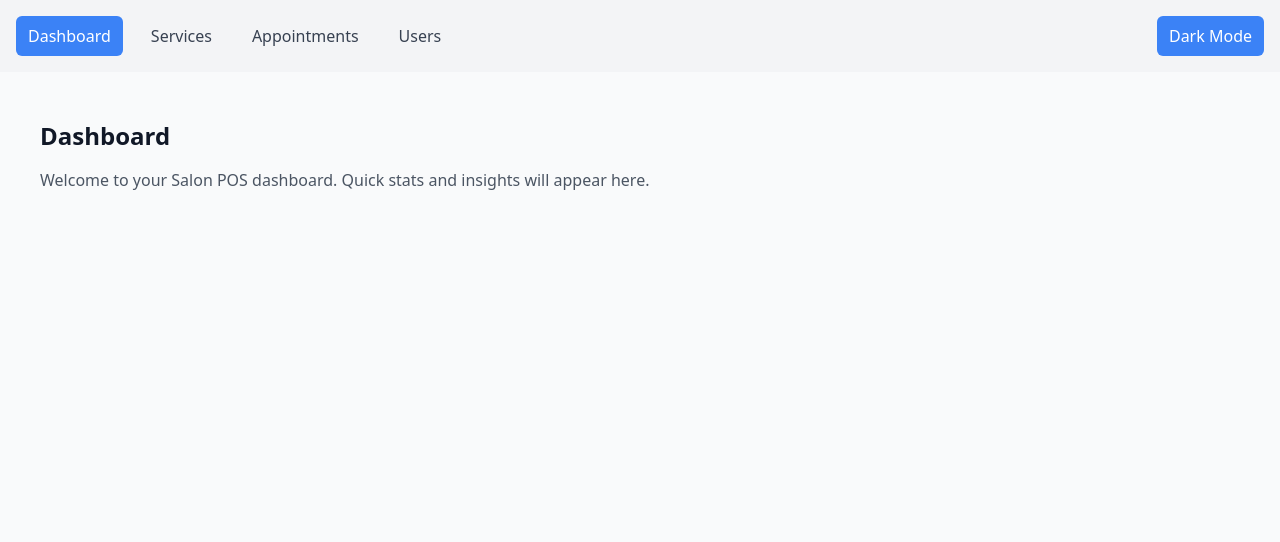
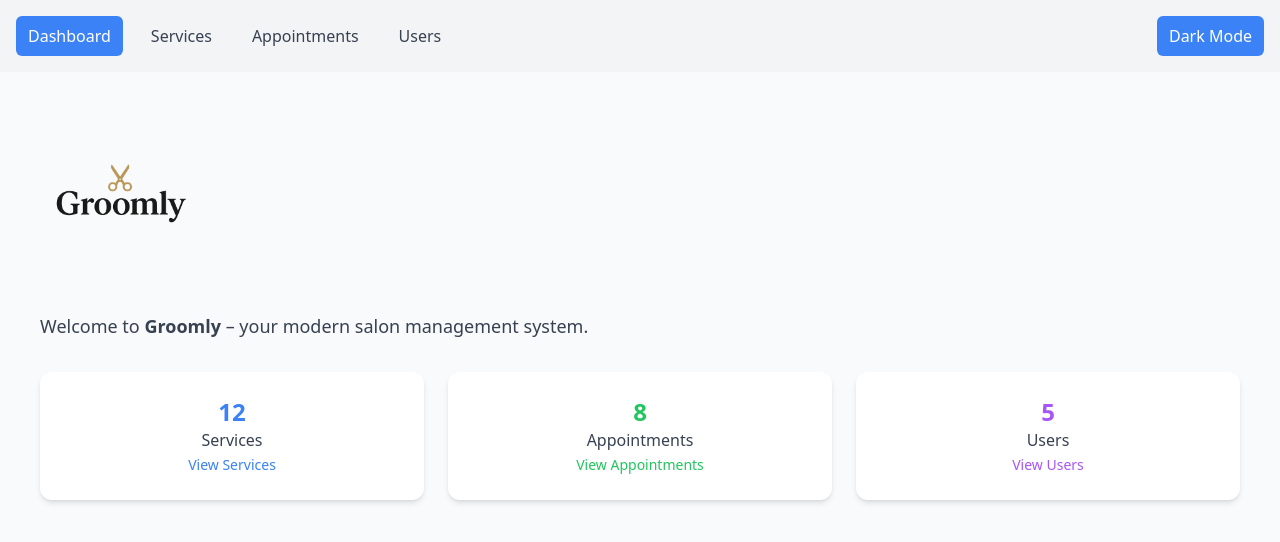
Before and after one commit to Larrymeez/salon-pos-frontend, a React (Vite) app: page / in a window 1280 px wide. Shown: the top 542 px of the page. Built offline with nearby package versions, Linux system fonts and the light colour scheme.

Commit message:
Updates dashboard

```diff
--- a/src/pages/Appointments.jsx
+++ b/src/pages/Appointments.jsx
@@ -0,0 +1,13 @@
+
+import React from "react";
+
+const Appointments = () => {
+  return (
+    <div className="p-6">
+      <h1 className="text-2xl font-bold mb-4">Appointments</h1>
+      <p className="text-gray-600">Clients’ booked appointments will be shown here.</p>
+    </div>
+  );
+};
+
+export default Appointments;
--- a/src/pages/Dashboard.jsx
+++ b/src/pages/Dashboard.jsx
@@ -1,11 +1,56 @@
-
 import React from "react";
+import { Link } from "react-router-dom";
 
 const Dashboard = () => {
   return (
-    <div className="p-6">
-      <h1 className="text-2xl font-bold mb-4">Dashboard</h1>
-      <p className="text-gray-600">Welcome to your Salon POS dashboard. Quick stats and insights will appear here.</p>
+    <div className="p-6 bg-gray-50 dark:bg-gray-900 min-h-screen">
+      {/* Header with interactive logo */}
+      <div className="flex items-center gap-4 mb-8">
+        {/* Logo that switches in light/dark mode */}
+        <img
+          src="/logo-light.png"
+          alt="Groomly Logo"
+          className="w-40 h-40 dark:hidden transition-transform duration-300 hover:scale-110"
+        />
+        <img
+          src="/logo-dark1.png"
+          alt="Groomly Logo"
+          className="w-40 h-40 hidden dark:block transition-transform duration-300 hover:scale-110"
+        />
+
+      </div>
+
+      {/* Welcome text */}
+      <p className="text-lg text-gray-700 dark:text-gray-300 mb-8">
+        Welcome to <span className="font-semibold">Groomly</span> – your modern salon management system.
+      </p>
+
+      {/* Quick stats */}
+      <div className="grid grid-cols-1 sm:grid-cols-2 md:grid-cols-3 gap-6">
+        <div className="bg-white dark:bg-gray-800 shadow-md rounded-xl p-6 text-center hover:shadow-lg transition-shadow duration-300">
+          <h2 className="text-2xl font-bold text-blue-500">12</h2>
+          <p className="text-gray-700 dark:text-gray-300">Services</p>
+          <Link to="/services" className="text-sm text-blue-500 hover:underline">
+            View Services
+          </Link>
+        </div>
+
+        <div className="bg-white dark:bg-gray-800 shadow-md rounded-xl p-6 text-center hover:shadow-lg transition-shadow duration-300">
+          <h2 className="text-2xl font-bold text-green-500">8</h2>
+          <p className="text-gray-700 dark:text-gray-300">Appointments</p>
+          <Link to="/appointments" className="text-sm text-green-500 hover:underline">
+            View Appointments
+          </Link>
+        </div>
+
+        <div className="bg-white dark:bg-gray-800 shadow-md rounded-xl p-6 text-center hover:shadow-lg transition-shadow duration-300">
+          <h2 className="text-2xl font-bold text-purple-500">5</h2>
+          <p className="text-gray-700 dark:text-gray-300">Users</p>
+          <Link to="/users" className="text-sm text-purple-500 hover:underline">
+            View Users
+          </Link>
+        </div>
+      </div>
     </div>
   );
 };
--- a/src/pages/Home.jsx
+++ /dev/null
@@ -1,17 +0,0 @@
-import React from "react";
-import SalonCard from "../components/SalonCard";
-
-export default function Home() {
-  const sampleSalons = [
-    { id: 1, name: "Downtown Salon", location: "Nairobi" },
-    { id: 2, name: "Uptown Salon", location: "Nairobi" },
-  ];
-
-  return (
-    <div className="grid grid-cols-1 md:grid-cols-2 lg:grid-cols-3 gap-4">
-      {sampleSalons.map((salon) => (
-        <SalonCard key={salon.id} salon={salon} />
-      ))}
-    </div>
-  );
-}
--- a/src/pages/Services.jsx
+++ b/src/pages/Services.jsx
@@ -1,20 +1,50 @@
-import React from "react";
+import React, { useEffect, useState } from "react";
 import ServiceCard from "../components/ServiceCard.jsx";
 
-const services = [
-  { id: 1, name: "Haircut", description: "Basic men haircut", price: 15 },
-  { id: 2, name: "Hair Coloring", description: "Full hair color", price: 50 },
-];
+const Services = () => {
+  const [services, setServices] = useState([]);
+  const [loading, setLoading] = useState(true);
+  const [error, setError] = useState(null);
 
-const Services = () => {
+  useEffect(() => {
+    const fetchServices = async () => {
+      try {
+        const res = await fetch("http://localhost:5000/services"); // your backend port
+        if (!res.ok) {
+          throw new Error("Failed to fetch services");
+        }
+        const data = await res.json();
+        setServices(data);
+      } catch (err) {
+        setError(err.message);
+      } finally {
+        setLoading(false);
+      }
+    };
+
+    fetchServices();
+  }, []);
+
+  if (loading) return <p className="text-center text-gray-600">Loading services...</p>;
+  if (error) return <p className="text-center text-red-500">Error: {error}</p>;
+
   return (
     <div className="p-6 bg-gray-50 dark:bg-gray-900 min-h-screen">
       <h1 className="text-3xl font-bold mb-6 text-gray-900 dark:text-gray-100">Services</h1>
-      <div className="grid grid-cols-1 sm:grid-cols-2 md:grid-cols-3 gap-6">
-        {services.map((service) => (
-          <ServiceCard key={service.id} {...service} />
-        ))}
-      </div>
+      {services.length === 0 ? (
+        <p className="text-gray-600 dark:text-gray-300">No services available.</p>
+      ) : (
+        <div className="grid grid-cols-1 sm:grid-cols-2 md:grid-cols-3 gap-6">
+          {services.map((service) => (
+            <ServiceCard
+              key={service.id}
+              name={service.name}
+              description={service.description}
+              price={service.price}
+            />
+          ))}
+        </div>
+      )}
     </div>
   );
 };
```
Also changed, not shown: public/logo-dark1.png (added), public/logo-light.png (added).
